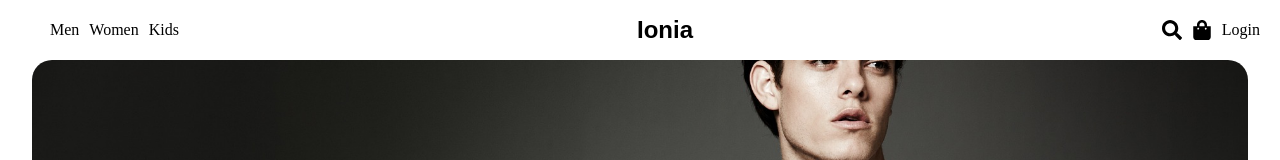
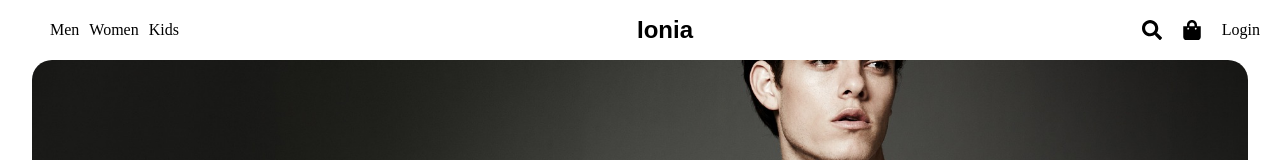
Before and after one commit to chanminswe/e-commerce-frontend, a React (Vite) app: page / in a window 1280 px wide. Shown: the top 160 px of the page. Built offline with nearby package versions, Linux system fonts and the light colour scheme.

Commit message:
minor changes to responsiveness

```diff
--- a/package.json
+++ b/package.json
@@ -14,7 +14,8 @@
     "react": "^18.3.1",
     "react-dom": "^18.3.1",
     "react-icons": "^5.4.0",
-    "react-redux": "^9.2.0"
+    "react-redux": "^9.2.0",
+    "react-router-dom": "^7.1.1"
   },
   "devDependencies": {
     "@eslint/js": "^9.17.0",
--- a/src/components/Navbar.jsx
+++ b/src/components/Navbar.jsx
@@ -56,8 +56,8 @@ function Navbar() {
       </div>
       {screenSize.screenWidth > 600 && (
         <div className="nav-buttons-container">
-          <FaSearch size={20} />
-          <FaShoppingBag size={20} />
+          <FaSearch className="nav-icons" size={20} />
+          <FaShoppingBag className="nav-icons" size={20} />
           <p
             style={{ marginRight: "20px", cursor: "pointer" }}
             onClick={() => setLoginmodal(true)}
@@ -66,6 +66,7 @@ function Navbar() {
           </p>
           {loginmodal && (
             <LoginModal
+
               setLoginModal={setLoginmodal}
               setSignupModal={setSignupModal}
             />
--- a/src/components/footer.css
+++ b/src/components/footer.css
@@ -80,7 +80,7 @@
     .footer-information-container{
         width: 100%;
         display: flex;
-        justify-content: space-between;
+        justify-content: space-around;
         gap: 10px;
         flex-wrap: wrap;
     }
--- a/src/components/navbar.css
+++ b/src/components/navbar.css
@@ -14,6 +14,11 @@
 
 .nav-lists > p{
     cursor: pointer;
+}
+
+.nav-icons {
+    cursor: pointer;
+    padding-right: 10px;
 }
 
 .logo-container{
--- a/src/pages/home/buynow.css
+++ b/src/pages/home/buynow.css
@@ -44,7 +44,7 @@
 @media screen and (max-Width : 380px) {
     .buynow-container{
         height: 550px;
-        width: 80vw;
+        width: 95vw;
         min-width: 300px;
     }
 
@@ -54,4 +54,10 @@
     }
 
 
+    .buynow-paragraph-container > p{
+        font-size: 12px;
+
+    }
+
+
 }
```
Also changed, not shown: 1 other file (tests, documents, lock files or other folders).
